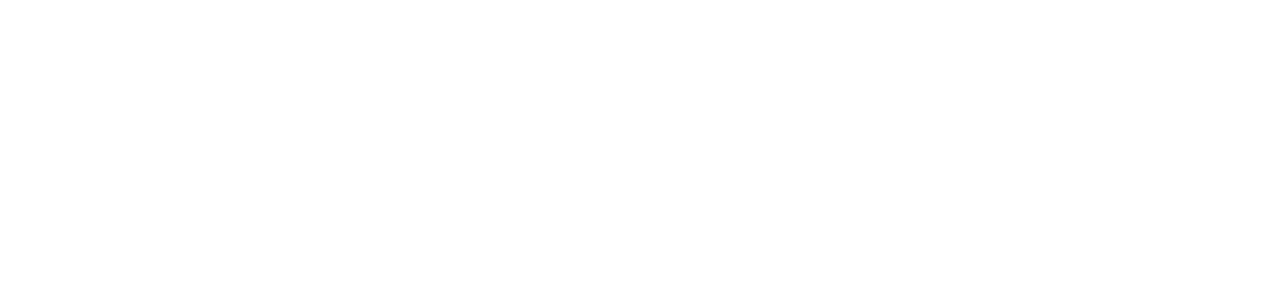
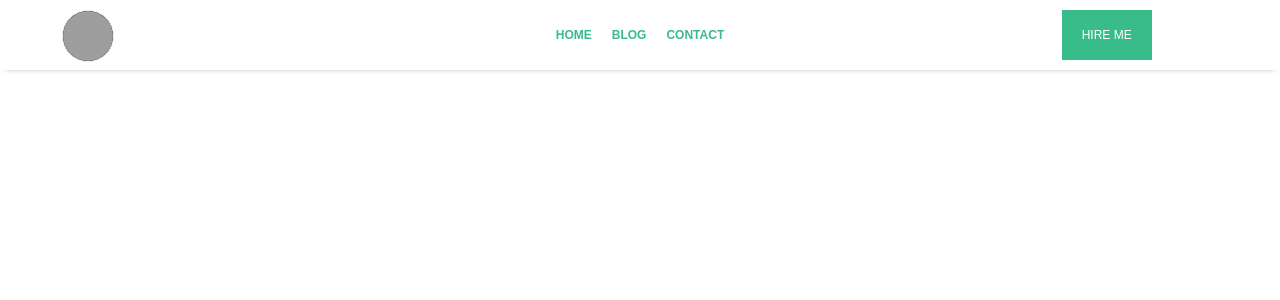
Before and after one commit to codebarz/portfolios-components, a React (Create React App) app: page / in a window 1280 px wide. Shown: the top 300 px of the page. Built offline with nearby package versions, Linux system fonts and the light colour scheme; grey boxes are pictures that could not be loaded.

Commit message:
Included navbar components to App

```diff
--- a/src/App.js
+++ b/src/App.js
@@ -1,8 +1,13 @@
 import React from 'react';
 import './App.css';
+import Navbar from './Navbar/Navabar';
 
 function App() {
-  return <div />;
+  return (
+    <div>
+      <Navbar />
+    </div>
+  );
 }
 
 export default App;
```
